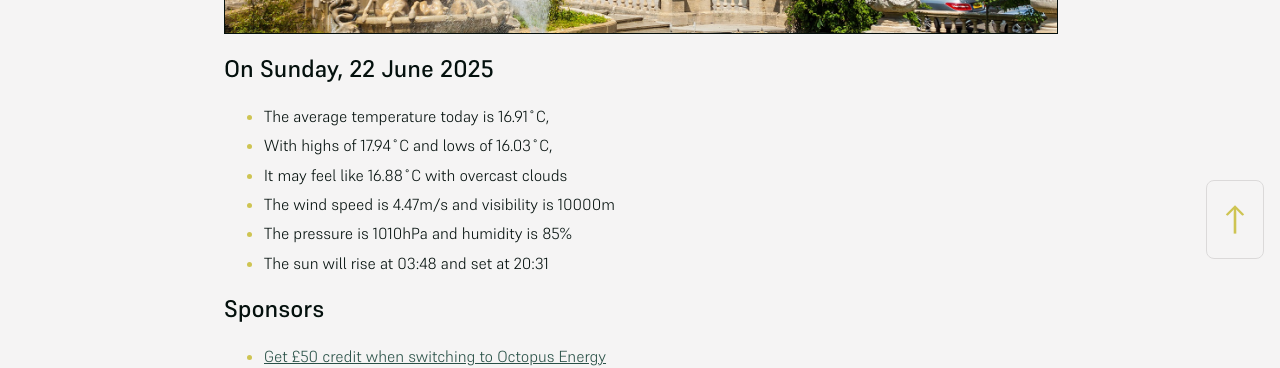
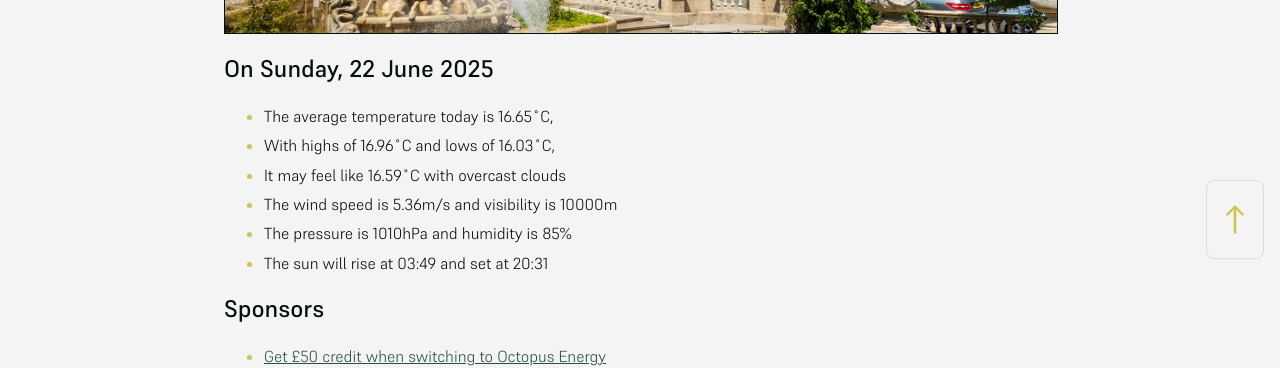
Before and after one commit to mat-0/cheltenham-open-data, a Jekyll site: the page built from index.md, in a window 1280 px wide. Shown: the part 625-993 px from the top of the page. Built offline with Jekyll 4.4.1, drawn with Linux system fonts in a browser that asks for light colours.

Commit message:
Updated 2025-06-22 23:58:05

```diff
--- a/index.md
+++ b/index.md
@@ -10,12 +10,12 @@ seo: Menu
 <!-- weather_marker starts -->
 ## On Sunday, 22 June 2025
 
-- The average temperature today is 16.91˚C,
-- With highs of 17.94˚C and lows of 16.03˚C,
-- It may feel like 16.88˚C with overcast clouds
-- The wind speed is 4.47m/s and visibility is 10000m
+- The average temperature today is 16.65˚C,
+- With highs of 16.96˚C and lows of 16.03˚C,
+- It may feel like 16.59˚C with overcast clouds
+- The wind speed is 5.36m/s and visibility is 10000m
 - The pressure is 1010hPa and humidity is 85%
-- The sun will rise at 03:48 and set at 20:31
+- The sun will rise at 03:49 and set at 20:31
 
 <!-- weather_marker ends -->
 
```
Also changed, not shown: _data/flood.json (+4 -4 lines), _pages/fix-my-street.md (+1 -1 lines), _pages/news.md (+6 -6 lines).
